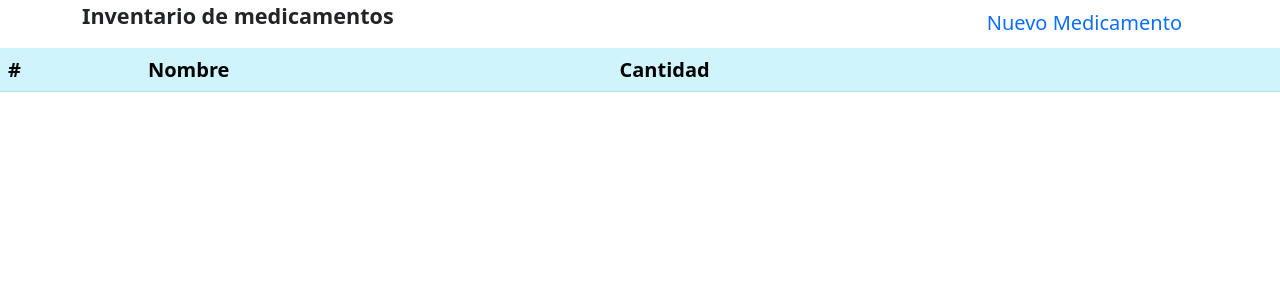
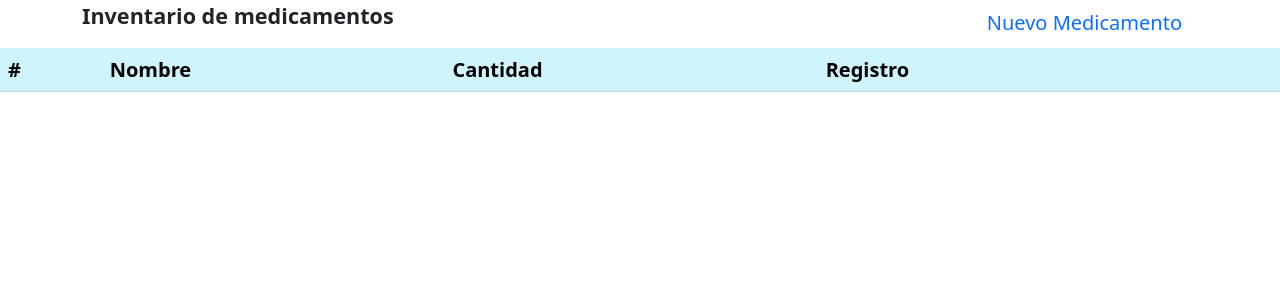
Before and after one commit to Aritagamer/Publicacion_Medicinas, a Django app: template Inventario/templates/Inventario.html in a window 1280 px wide. Shown: the part 82-382 px from the top of the page. Run offline with Django 4.2, Linux system fonts and the light colour scheme; the template is opened without the code that fills it, so the values that code supplies are empty.

Commit message:
Agregado campo de inventario

```diff
--- a/Inventario/templates/Inventario.html
+++ b/Inventario/templates/Inventario.html
@@ -29,6 +29,7 @@
               <th>#</th>
               <th>Nombre</th>
               <th>Cantidad</th>
+              <th>Registro</th>
               <th></th>
               <th></th>
           </tr>
@@ -39,6 +40,11 @@
                   <th>{{ forloop.counter  }}</th>
                   <td>{{ i.Medicamento }}</td>
                   <td>{{ i.Unidades }}</td>
+                  <td>
+                    {% if i.Registro %}
+                      x
+                    {% endif %}
+                  </td>
                   <td>
                     <form action="/inv/update" method="get">{% csrf_token %}
                       <input type="hidden" name="id" value="{{ i.id }}">
```
